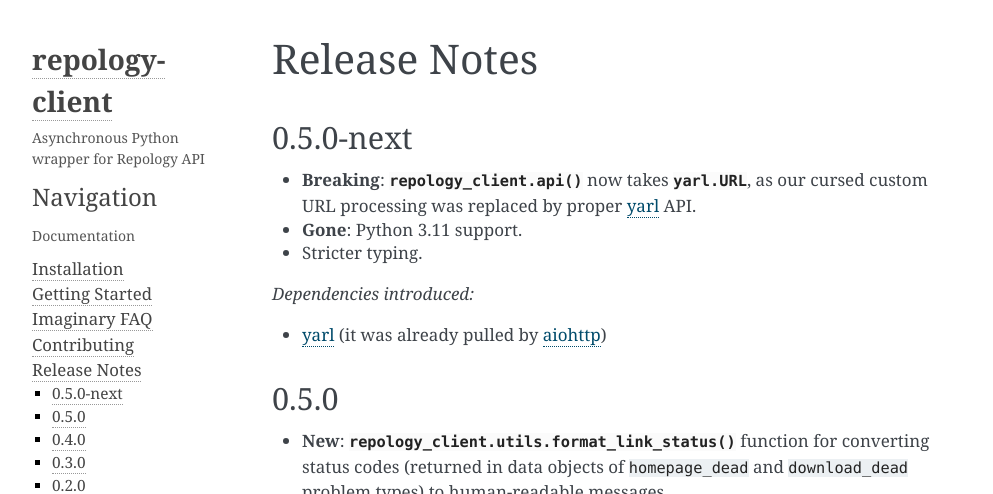
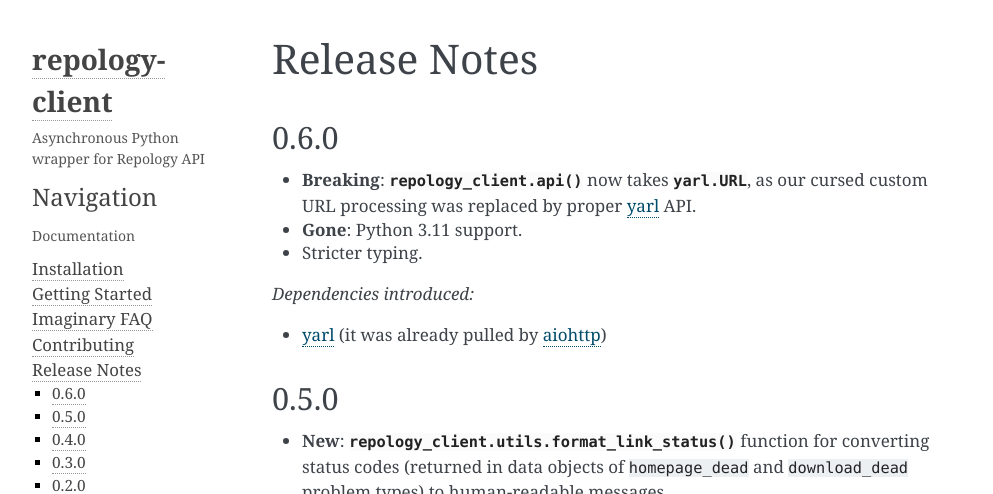
Before and after one commit to CyberTailor/repology-client, a Sphinx documentation site: the page built from docs/release-notes.rst, in a window 1280 px wide. Shown: the top 494 px of the page, without its empty margins (148-1141 px from the left). Built offline with Sphinx 7.4.7, drawn with Linux system fonts in a browser that asks for light colours.

Commit message:
Bump version: 0.5.0 → 0.6.0

```diff
--- a/docs/conf.py
+++ b/docs/conf.py
@@ -12,7 +12,7 @@
 project = 'repology-client'
 author = 'Anna Vyalkova'
 copyright = f'2024, {author}'
-release = '0.5.0'
+release = '0.6.0'
 
 # -- General configuration ---------------------------------------------------
 # https://www.sphinx-doc.org/en/master/usage/configuration.html#general-configuration
--- a/docs/release-notes.rst
+++ b/docs/release-notes.rst
@@ -4,7 +4,7 @@
 Release Notes
 =============
 
-0.5.0-next
+0.6.0
 ----------
 
 - **Breaking**: :py:func:`repology_client.api` now takes :py:class:`yarl.URL`,
--- a/pyproject.toml
+++ b/pyproject.toml
@@ -97,7 +97,7 @@
 plugins = ["pydantic.mypy"]
 
 [tool.bumpversion]
-current_version = "0.5.0"
+current_version = "0.6.0"
 commit = true
 tag = true
 tag_name = "{new_version}"
```
Also changed, not shown: 1 other file.
